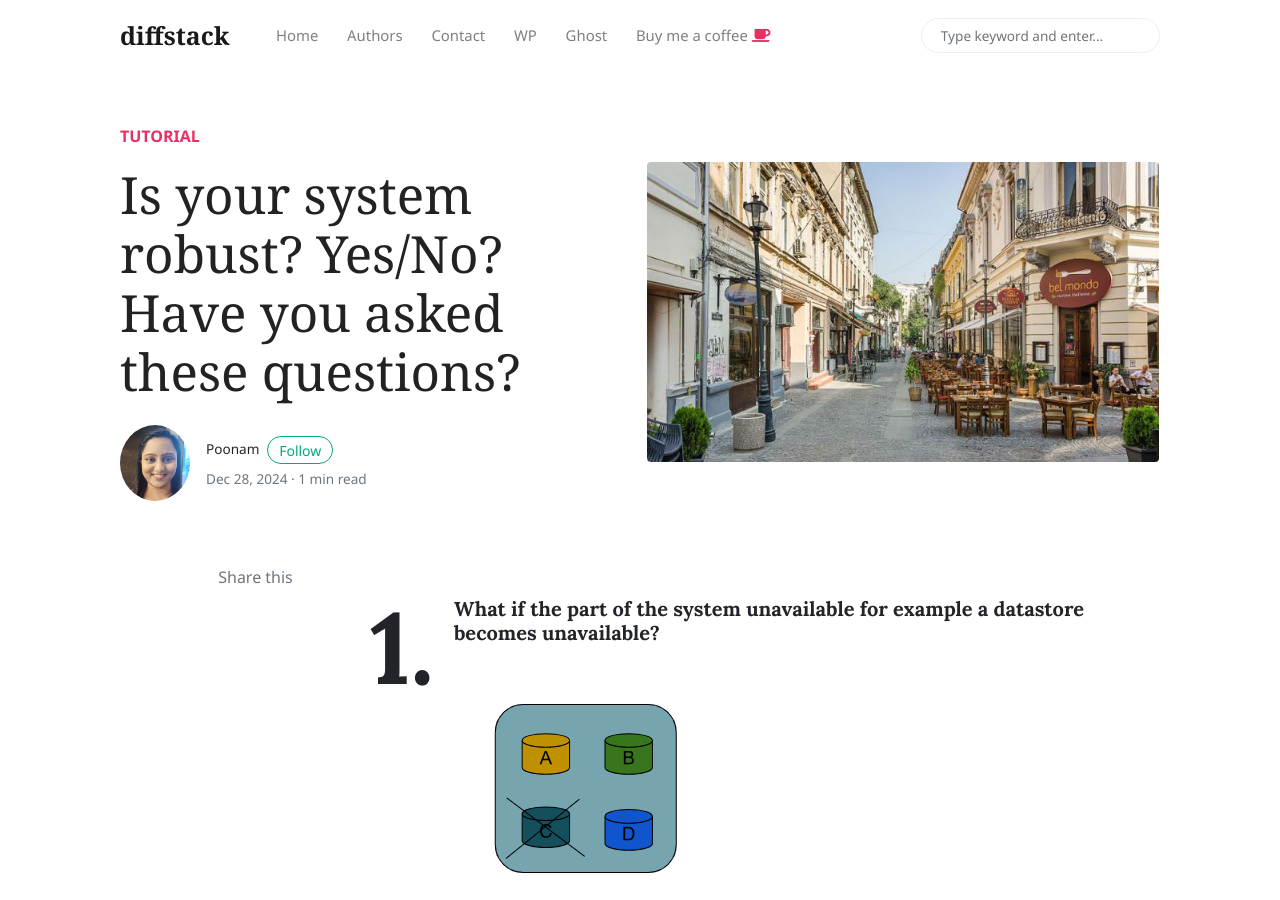
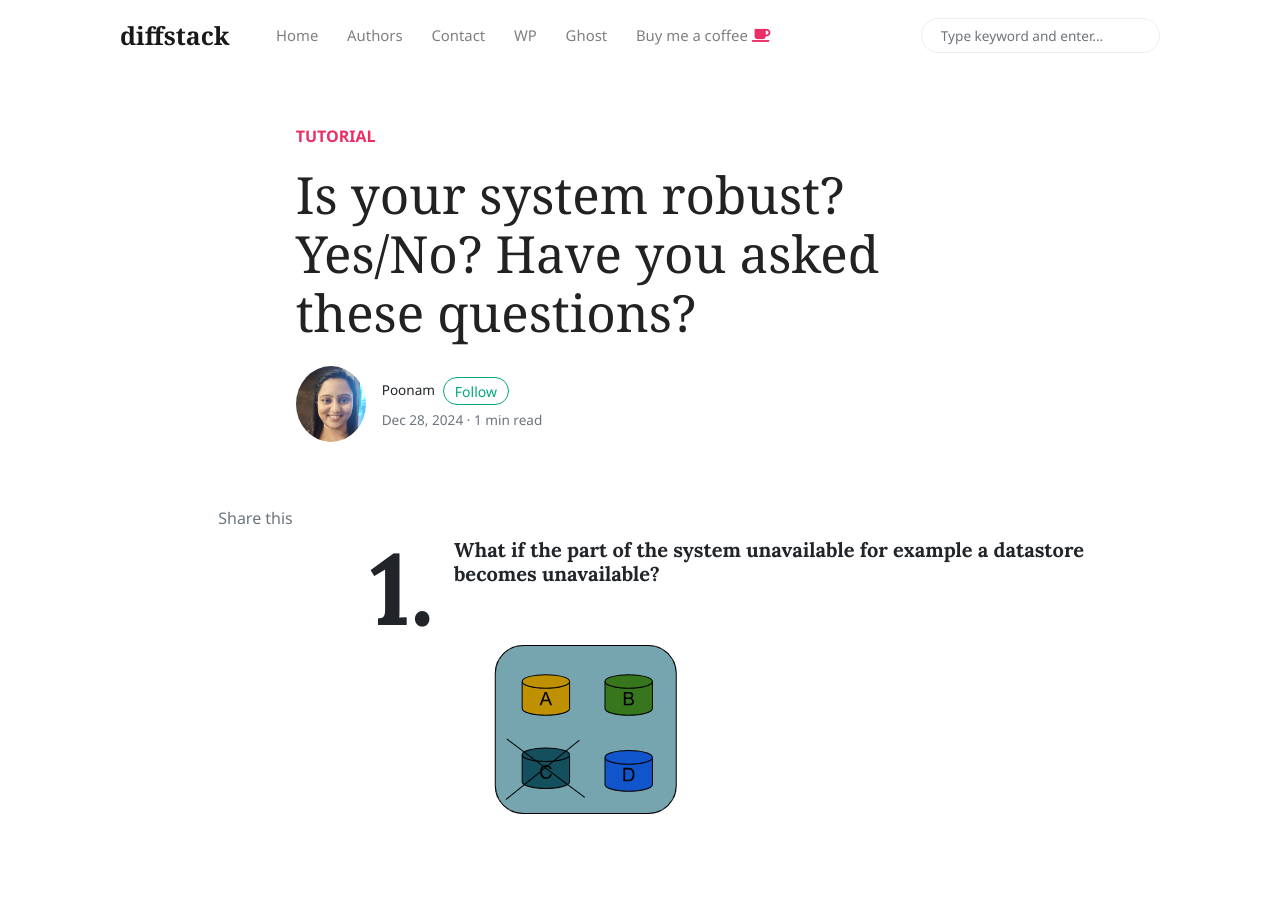
Before and after one commit to diffstack/diffstack.github.io, a Jekyll site: the page built from docs/_posts/2024-12-28-Is your system robust? No? Start with these questions.md, in a window 1280 px wide and 900 px high. Built offline with Jekyll 4.4.1, drawn with Linux system fonts in a browser that asks for light colours; nearby versions of some CDN libraries; comment, search, counter and statistics services are not loaded.

Commit message:
adding second blog - 3

```diff
--- a/docs/_posts/2024-12-28-Is your system robust? No? Start with these questions.md
+++ b/docs/_posts/2024-12-28-Is your system robust? No? Start with these questions.md
@@ -3,7 +3,6 @@ layout: post
 title:  "Is your system robust? Yes/No? Have you asked these questions?"
 author: poonam
 categories: [ tutorial ]
-image: assets/images/home.jpg
 tags: [infra]
 ---
 
```
